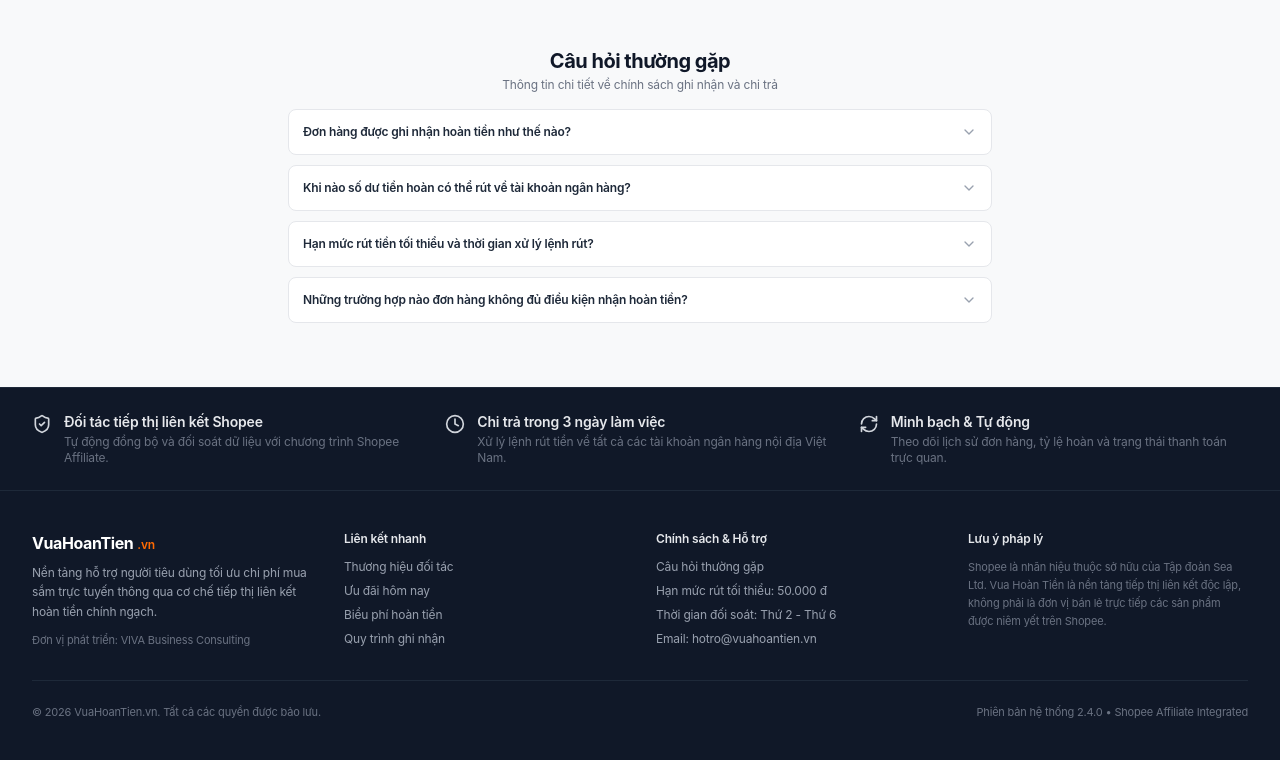
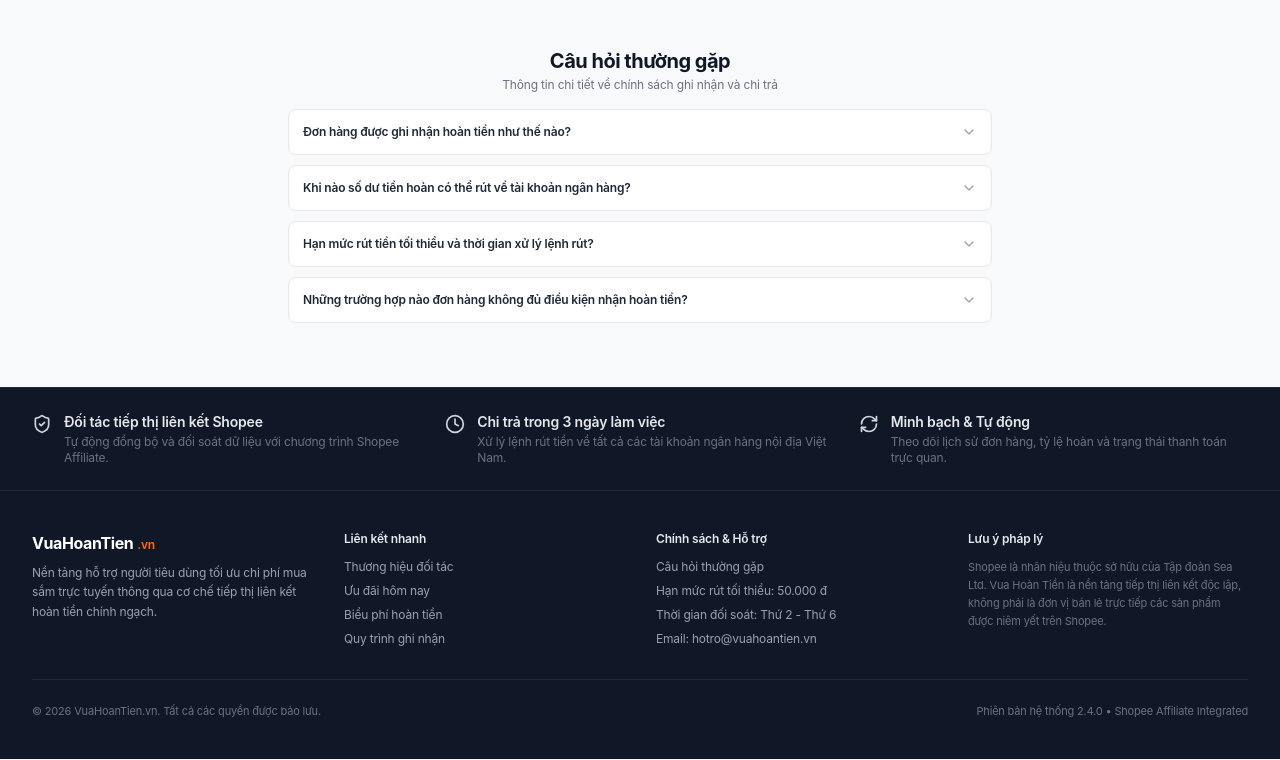
Before and after one commit to hoangtien1721/shopee-cashback, a React (Vite) app in the folder client/: page / in a window 1280 px wide. Shown: the part 2525-3285 px from the top of the page. Built offline with nearby package versions, Linux system fonts and the light colour scheme.

Commit message:
chore: remove all VIVA references

```diff
--- a/client/src/components/Footer.jsx
+++ b/client/src/components/Footer.jsx
@@ -44,9 +44,6 @@ export default function Footer() {
             <p className="text-gray-400 text-xs leading-relaxed">
               Nền tảng hỗ trợ người tiêu dùng tối ưu chi phí mua sắm trực tuyến thông qua cơ chế tiếp thị liên kết hoàn tiền chính ngạch.
             </p>
-            <div className="text-gray-500 text-[11px] pt-1">
-              Đơn vị phát triển: VIVA Business Consulting
-            </div>
           </div>
 
           <div>
```
Also changed, not shown: 4 other files (tests, documents, lock files or other folders).
